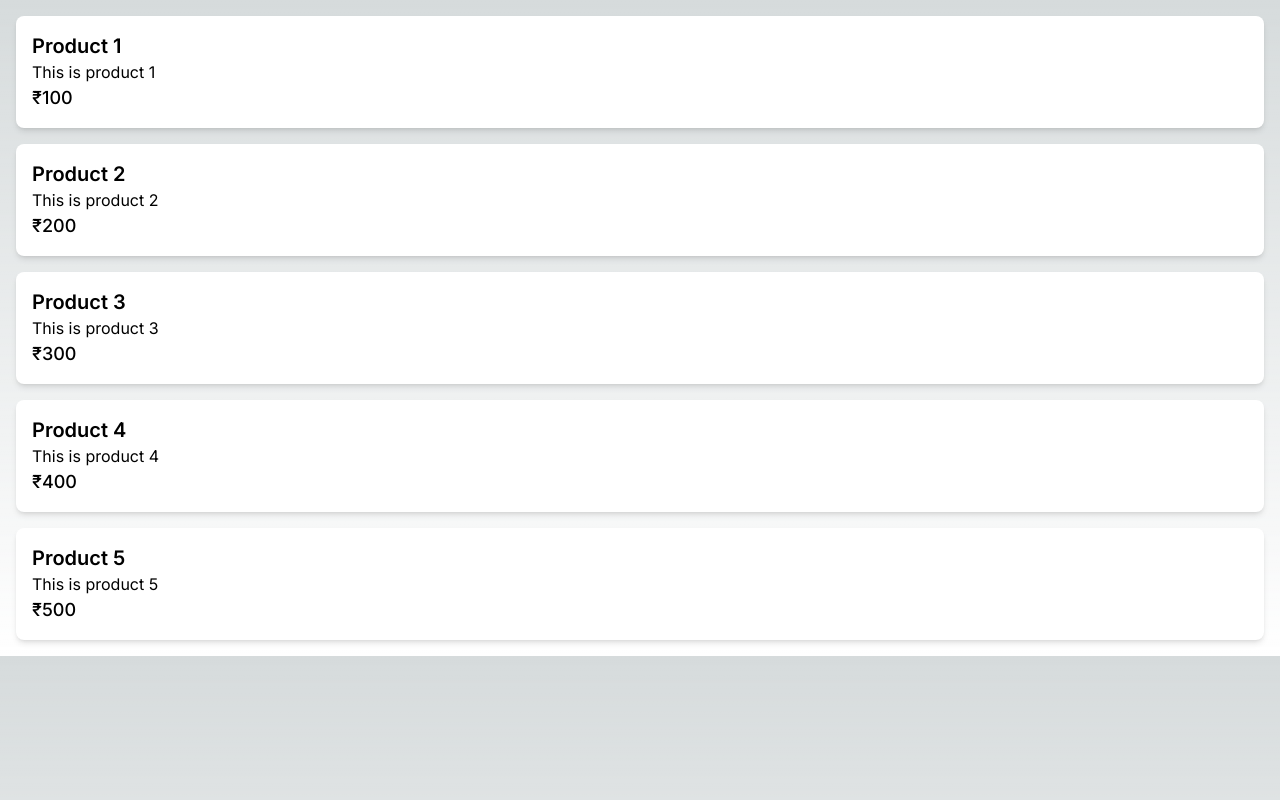
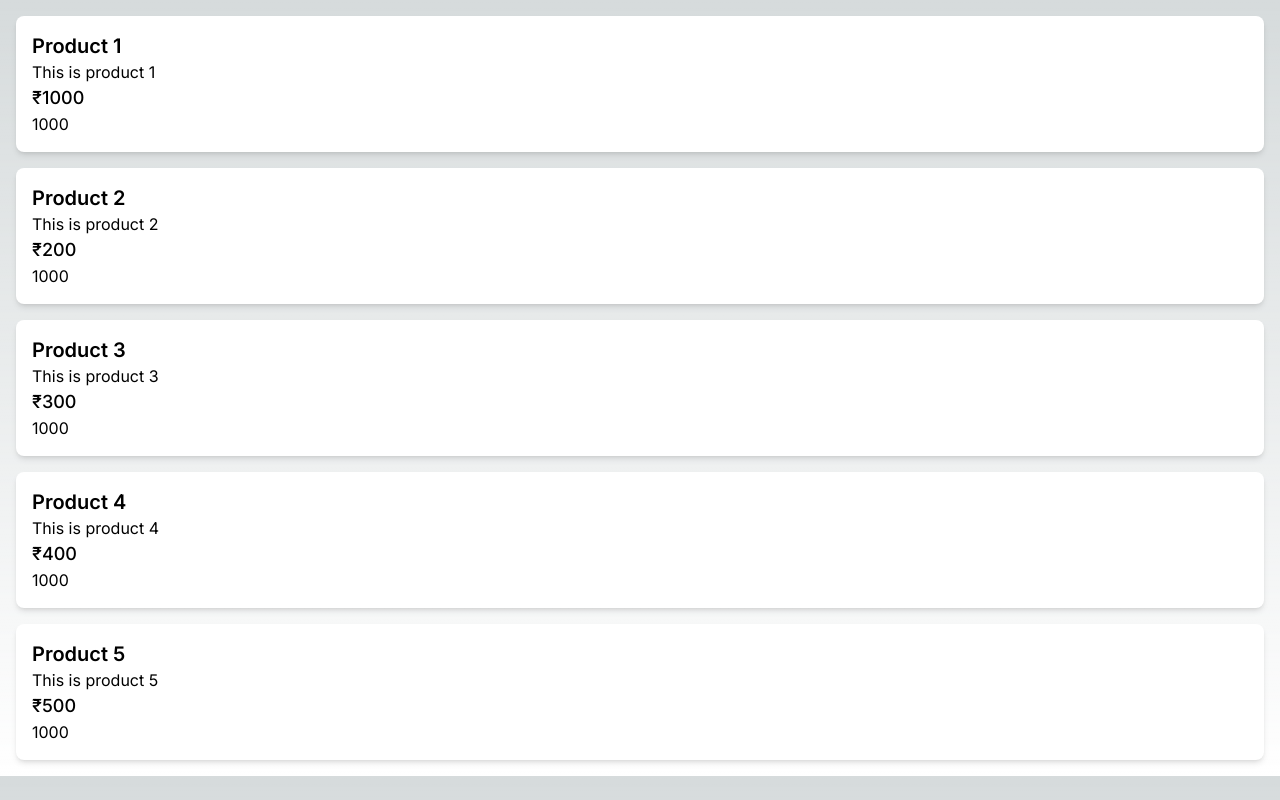
Before and after one commit to SamsulAlomLaskar/nextjs_data_fetching, a Next.js app: page /products in a window 1280 px wide. Built offline with nearby package versions, Linux system fonts and the light colour scheme; no server answers; data requests are answered from the project's data file.

Commit message:
opting out of cache by using cache:no store, fetchCache=deafult-cache & dynamic functions like cookies/header/searchParams etc

```diff
--- a/db.json
+++ b/db.json
@@ -3,7 +3,7 @@
         {
             "id":1,
             "title":"Product 1",
-            "price":100,
+            "price":1000,
             "description":"This is product 1"
         },
         {
--- a/src/app/products/page.tsx
+++ b/src/app/products/page.tsx
@@ -1,3 +1,6 @@
+import { cookies } from "next/headers";
+
+// export const fetchCache = "default-cache";
 type Product = {
   id: number;
   title: string;
@@ -7,8 +10,22 @@ type Product = {
 
 const ProductsPage = async () => {
   await new Promise((resolve) => setTimeout(resolve, 2000));
-  const response = await fetch("http://localhost:3001/products");
+
+  const response = await fetch("http://localhost:3001/products", {
+    // cache: "no-store",
+  });
   const products = await response.json();
+
+  const cokkieStore = cookies();
+  const theme = cokkieStore.get("theme");
+  console.log("myCookie", theme);
+
+  // next cookies won't cache any fetch requests after a dynamic(cookies/headers/searchParams) function has been invoked
+  const detailsResponse = await fetch("http://localhost:3001/products/1", {
+    cache: "no-store",
+  });
+  const details = await detailsResponse.json();
+
   return (
     <ul className="space-y-4 p-4">
       {products.map((product: Product) => (
@@ -19,6 +36,7 @@ const ProductsPage = async () => {
           <h2 className="text-xl font-semibold">{product.title}</h2>
           <p>{product.description}</p>
           <p className="text-lg font-medium">₹{product.price}</p>
+          <p>{details.price}</p>
         </li>
       ))}
     </ul>
```
